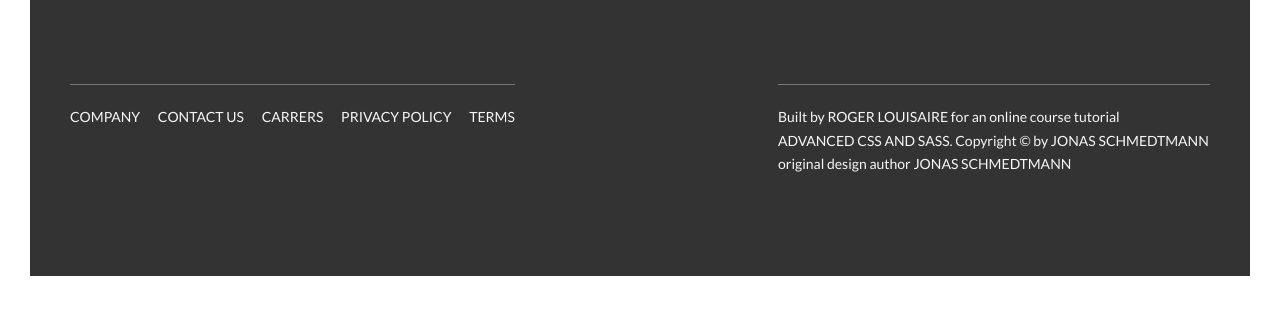
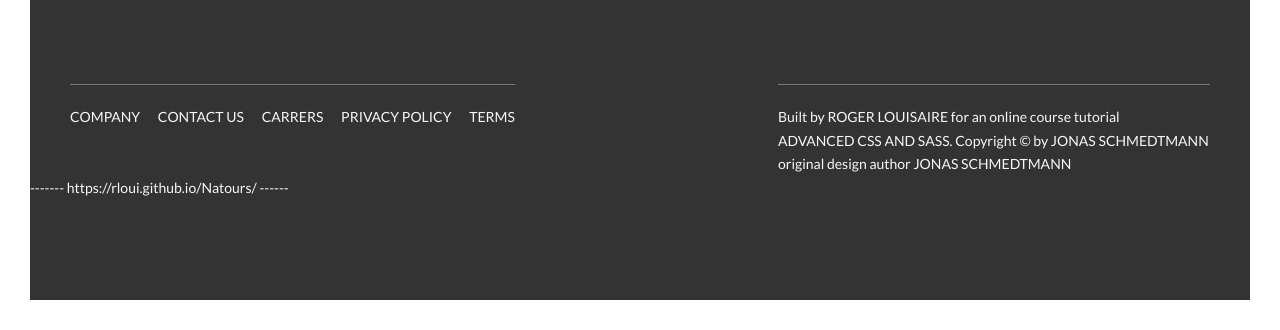
Before and after one commit to Rloui/Natours, a website: page index.html in a window 1280 px wide. Shown: the part 5533-5863 px from the top of the page. Before the commit the page ends 5839 px from the top, so only its background shows below. Drawn offline with Linux system fonts and the light colour scheme.

Commit message:
Update index.html

```diff
--- a/index.html
+++ b/index.html
@@ -352,6 +352,8 @@
                     </p>
                 </div>
             </div>
+            -------
+            https://rloui.github.io/Natours/ ------
         </footer>
 
         <div class="popup" id="popup">
```
